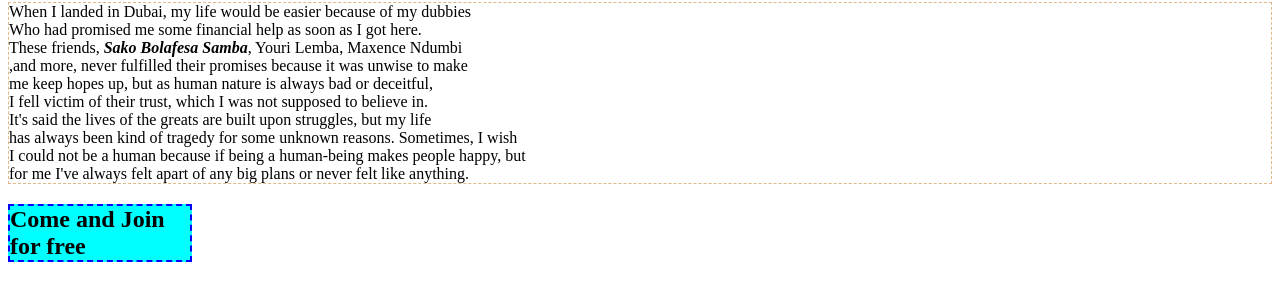
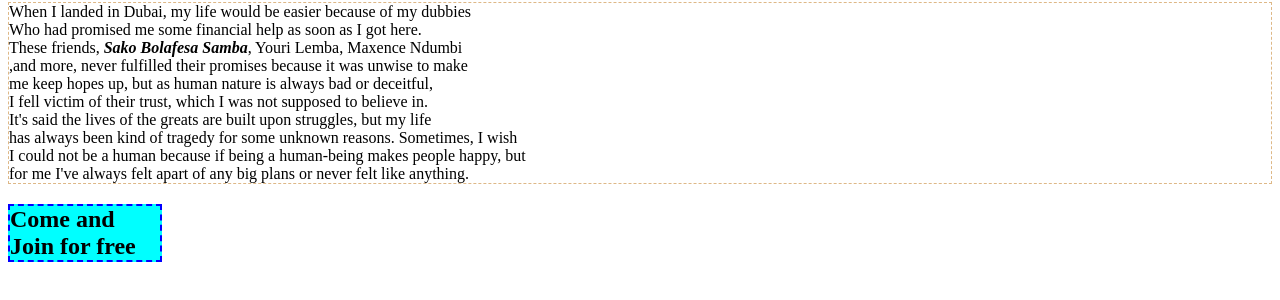
Before and after one commit to escardes/escardes.github.io, a plain HTML site: page index.html in a window 1280 px wide. Shown: the part 78-378 px from the top of the page. Drawn offline with Linux system fonts and the light colour scheme.

Commit message:
Add Message again

```diff
--- a/index.html
+++ b/index.html
@@ -16,6 +16,6 @@
             I could not be a human because if being a human-being makes people happy, but <br>
             for me I've always felt apart of any big plans or never felt like anything.<br>
         </p>
-        <h2 style="border: 2px dashed blue; width: 180px; background-color: aqua;">Come and Join for free</h2>
+        <h2 style="border: 2px dashed blue; width: 150px; background-color: aqua;">Come and Join for free</h2>
     </body>
 </html>
```
